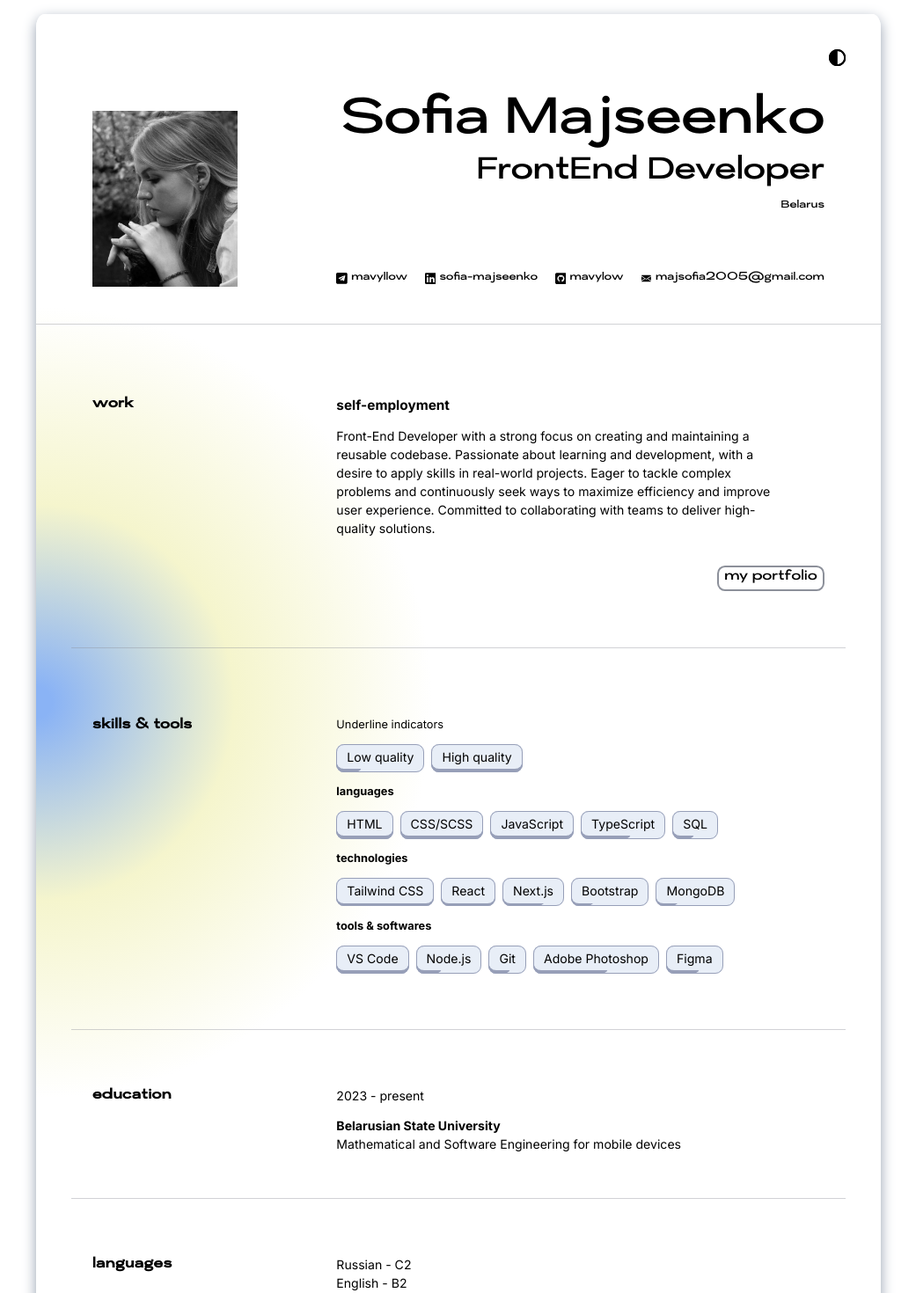
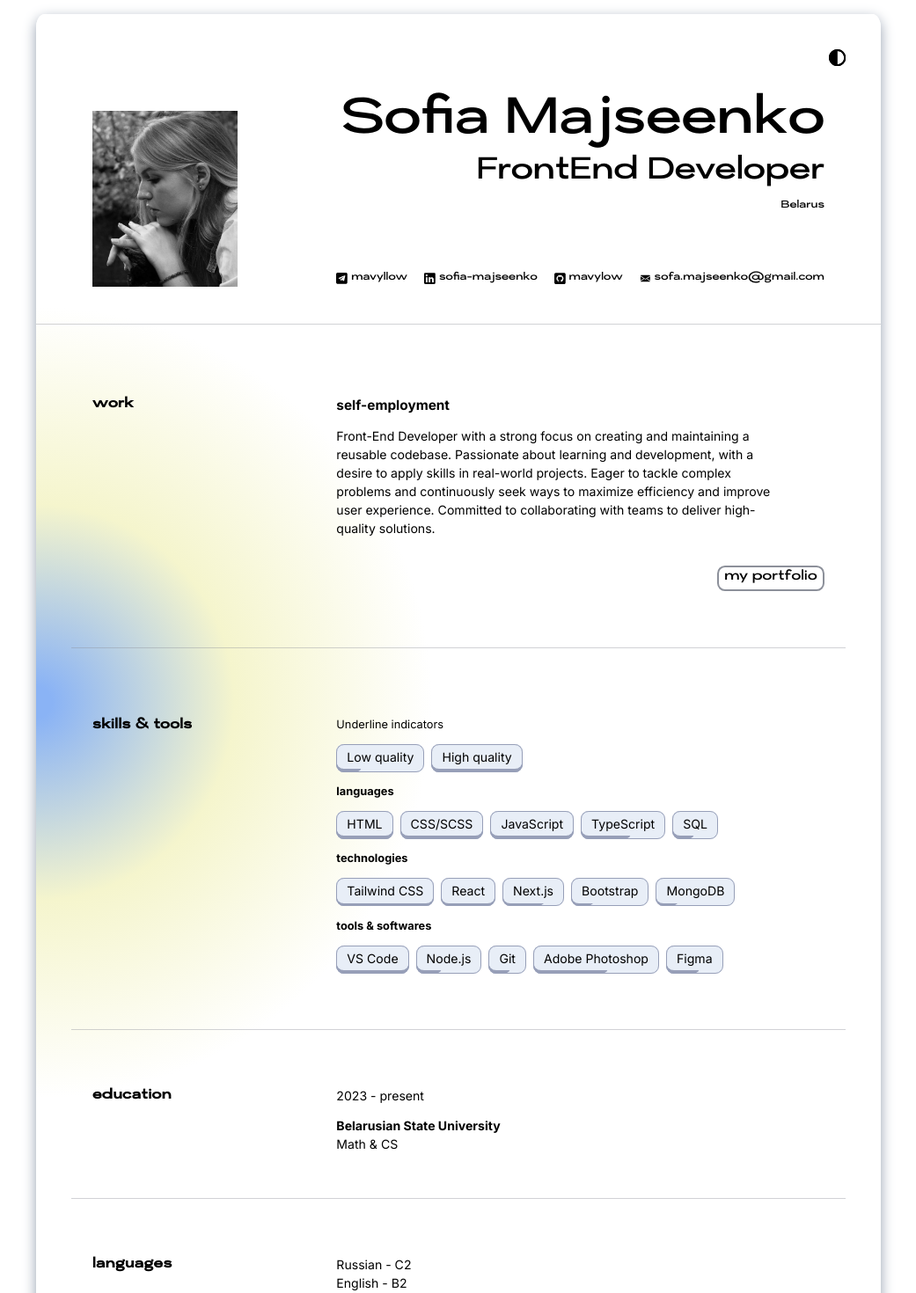
Before and after one commit to mavylow/mavylow-portfolio, a React (Vite) app: page / in a window 1280 px wide. Shown: the top 1470 px of the page at 88% size, without its empty margins (119-1160 px from the left). Built offline with nearby package versions, Linux system fonts and the light colour scheme.

Commit message:
Edit info about myself

```diff
--- a/src/CV.jsx
+++ b/src/CV.jsx
@@ -79,7 +79,7 @@ export default function CV() {
                   <a href="mailto:majsofia2005@gmail.com">
                     <span className="flex flex-row gap-1  ">
                       <Envelop />
-                      <p>majsofia2005@gmail.com</p>
+                      <p>sofa.majseenko@gmail.com</p>
                     </span>
                   </a>
                 </div>
@@ -259,8 +259,7 @@ export default function CV() {
                   <p className="font-bold ">
                     Belarusian State University
                   </p>
-                  Mathematical and Software Engineering for
-                  mobile devices
+                  Math & CS
                 </div>
               </div>
             </div>
--- a/src/Portfolio.jsx
+++ b/src/Portfolio.jsx
@@ -119,7 +119,7 @@ const Portfolio = () => {
           <a href="mailto:majsofia2005@gmail.com">
             <span className="flex flex-row gap-1  ">
               <Envelop />
-              <p>majsofia2005@gmail.com</p>
+              <p>sofa.majseenko@gmail.com</p>
             </span>
           </a>
         </div>
```
